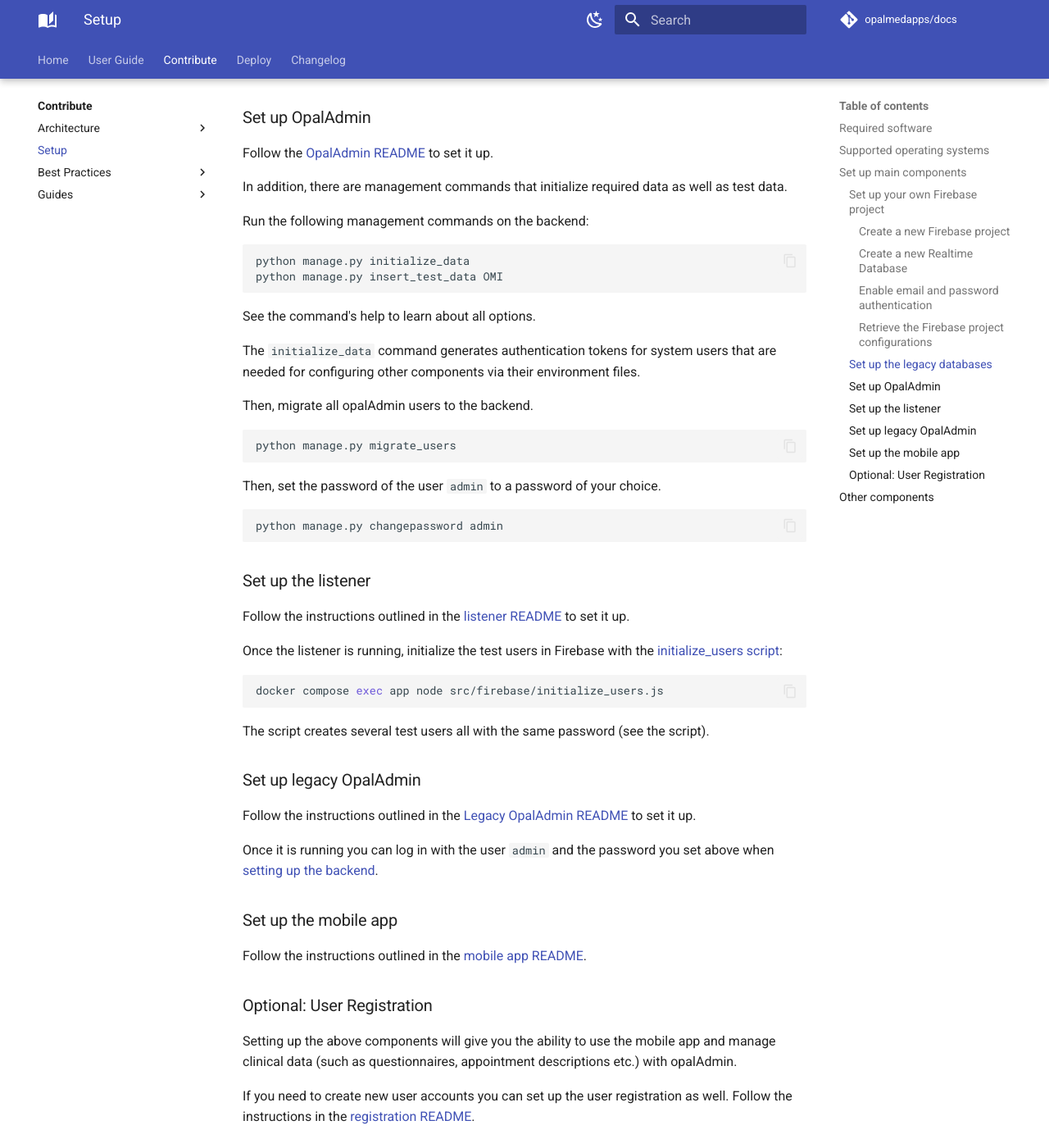
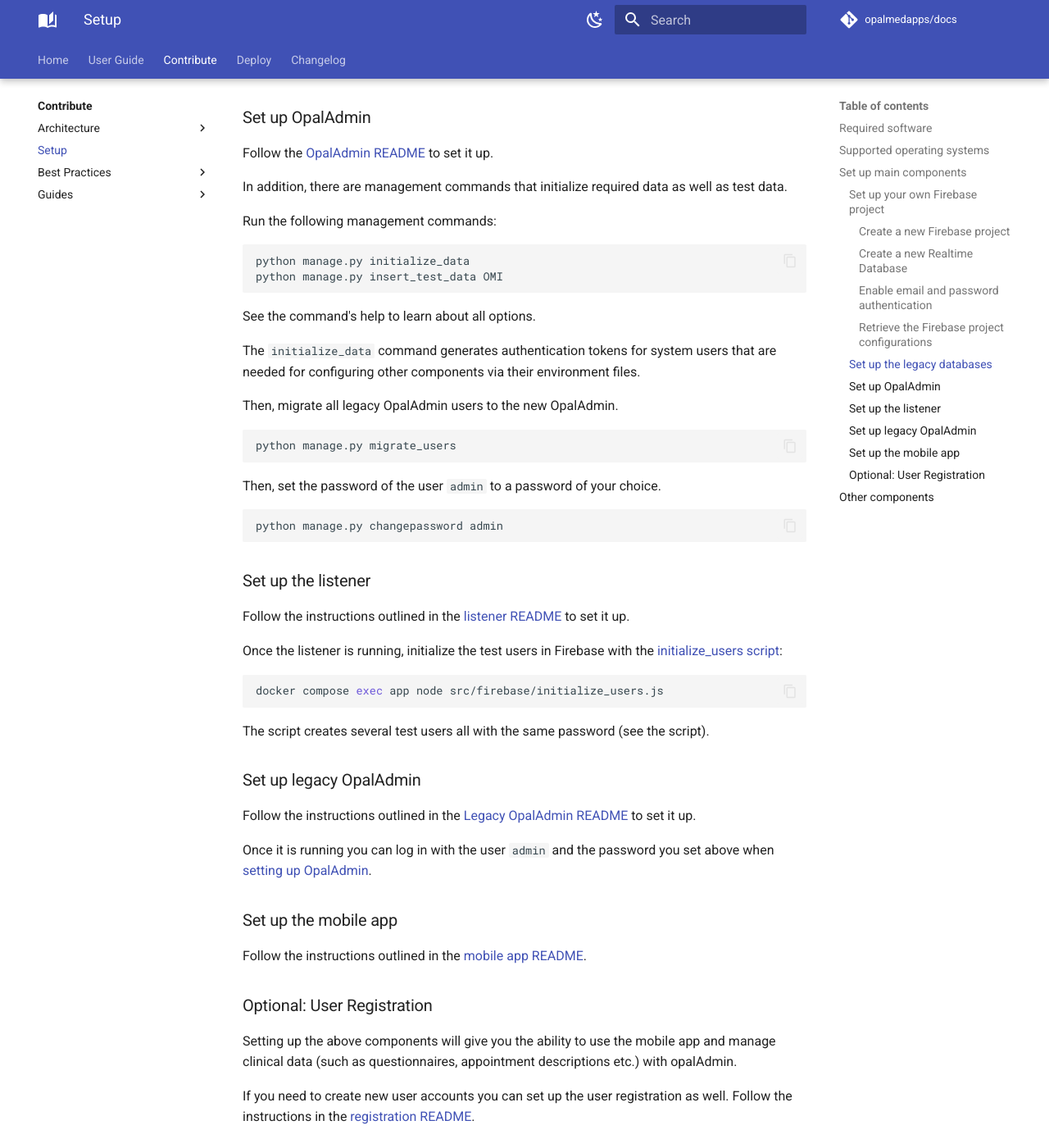
Before and after one commit to opalmedapps/docs, an MkDocs documentation site: the page built from docs/development/setup.md, in a window 1280 px wide and 1400 px high, scrolled down 2914 px. Shown: the whole window at 82% size. Built offline with MkDocs 1.6.1 and Material for MkDocs 9.7.7, drawn with Linux system fonts in a browser that asks for light colours; plug-ins that fetch from the network failed and are left out; comment, search, counter and statistics services are not loaded.

Commit message:
More self-review

````diff
--- a/docs/development/setup.md
+++ b/docs/development/setup.md
@@ -120,7 +120,7 @@
 
 In addition, there are management commands that initialize required data as well as test data.
 
-Run the following management commands on the backend:
+Run the following management commands:
 
 ```shell
 python manage.py initialize_data
@@ -131,7 +131,7 @@
 
 The `initialize_data` command generates authentication tokens for system users that are needed for configuring other components via their environment files.
 
-Then, migrate all opalAdmin users to the backend.
+Then, migrate all legacy OpalAdmin users to the new OpalAdmin.
 
 ```shell
 python manage.py migrate_users
@@ -159,7 +159,7 @@
 
 Follow the instructions outlined in the [Legacy OpalAdmin README](https://github.com/opalmedapps/opal-admin-legacy/blob/main/README.md) to set it up.
 
-Once it is running you can log in with the user `admin` and the password you set above when [setting up the backend](#set-up-opaladmin).
+Once it is running you can log in with the user `admin` and the password you set above when [setting up OpalAdmin](#set-up-opaladmin).
 
 ### Set up the mobile app
 
````
